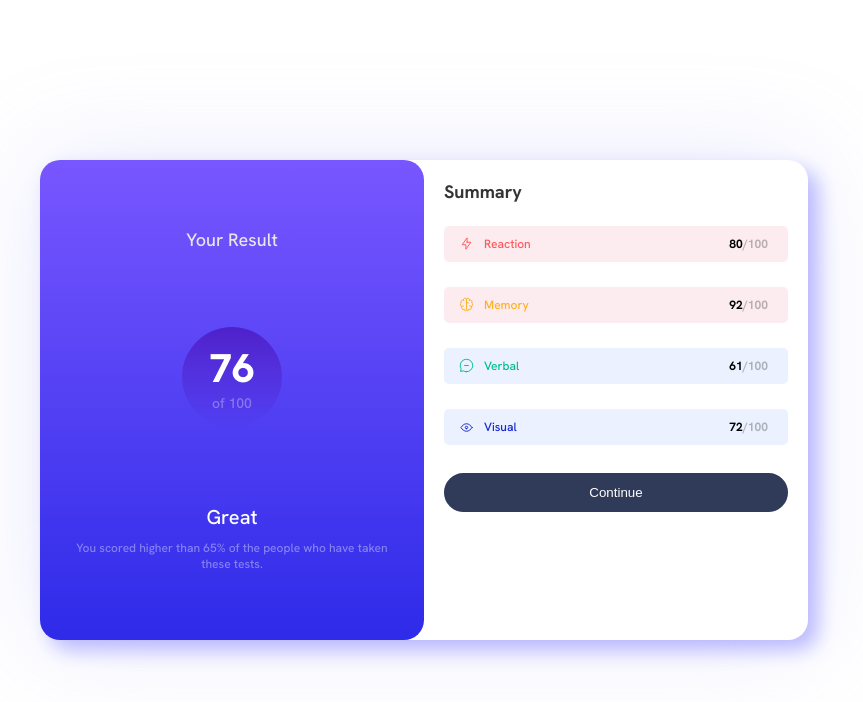
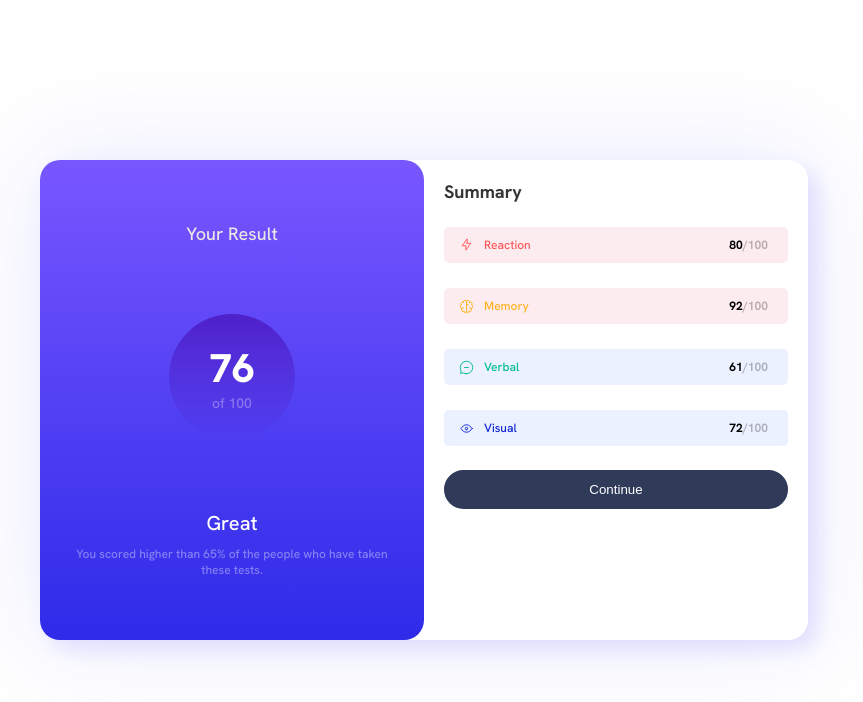
Before and after one commit to FatihhBay/results-summary-component-main, a plain HTML site: page results-summary-component-main/index.html in a window 1280 px wide. Shown: the whole page, without its empty margins (216-1079 px from the left). Drawn offline with Linux system fonts and the light colour scheme.

Commit message:
Update style.css

```diff
--- a/results-summary-component-main/style.css
+++ b/results-summary-component-main/style.css
@@ -29,7 +29,7 @@ main{
     display: flex;
     height:60%;
     width:60%;
-    box-shadow: 10px 10px 20px rgba(6, 2, 253, 0.253), -1px -1px 100px rgba(166, 165, 250, 0.253);
+    box-shadow: 10px 10px 20px rgba(157, 155, 253, 0.253), -1px -1px 100px rgba(166, 165, 250, 0.253);
     border-radius: 20px;
 }
 
@@ -38,7 +38,7 @@ main{
     flex-direction: column;
     justify-content: space-around;
     align-items: center;
-    padding:30px;
+    padding:1.5rem;
     background-image: linear-gradient(to bottom, hsl(252, 100%, 67%) , hsl(241, 81%, 54%));
     color:white;
     border-radius: 20px;
@@ -56,8 +56,8 @@ main{
     flex-direction: column;
     justify-content: center;
     align-items: center;
-    width:100px;
-    height:100px;
+    width:7rem;
+    height:7rem;
     background-image:linear-gradient(to bottom,hsla(256, 72%, 46%, 1),hsla(241, 72%, 46%, 0));
     border-radius: 50%;
 }
@@ -107,7 +107,7 @@ main{
 }
 
 .right .count{
-    margin:10px 0;
+    margin:0.625rem 0;
     display: flex;
     flex-direction: column;
     justify-content: space-between;
@@ -149,7 +149,7 @@ main{
 button{
     background-color: hsl(224, 30%, 27%);
     padding:10px 0;
-    margin-top: 0.3rem;
+    margin-bottom: 0.3rem;
     border-radius: 20px;
     border:2px solid hsl(224, 30%, 27%);
     color:white;
```
